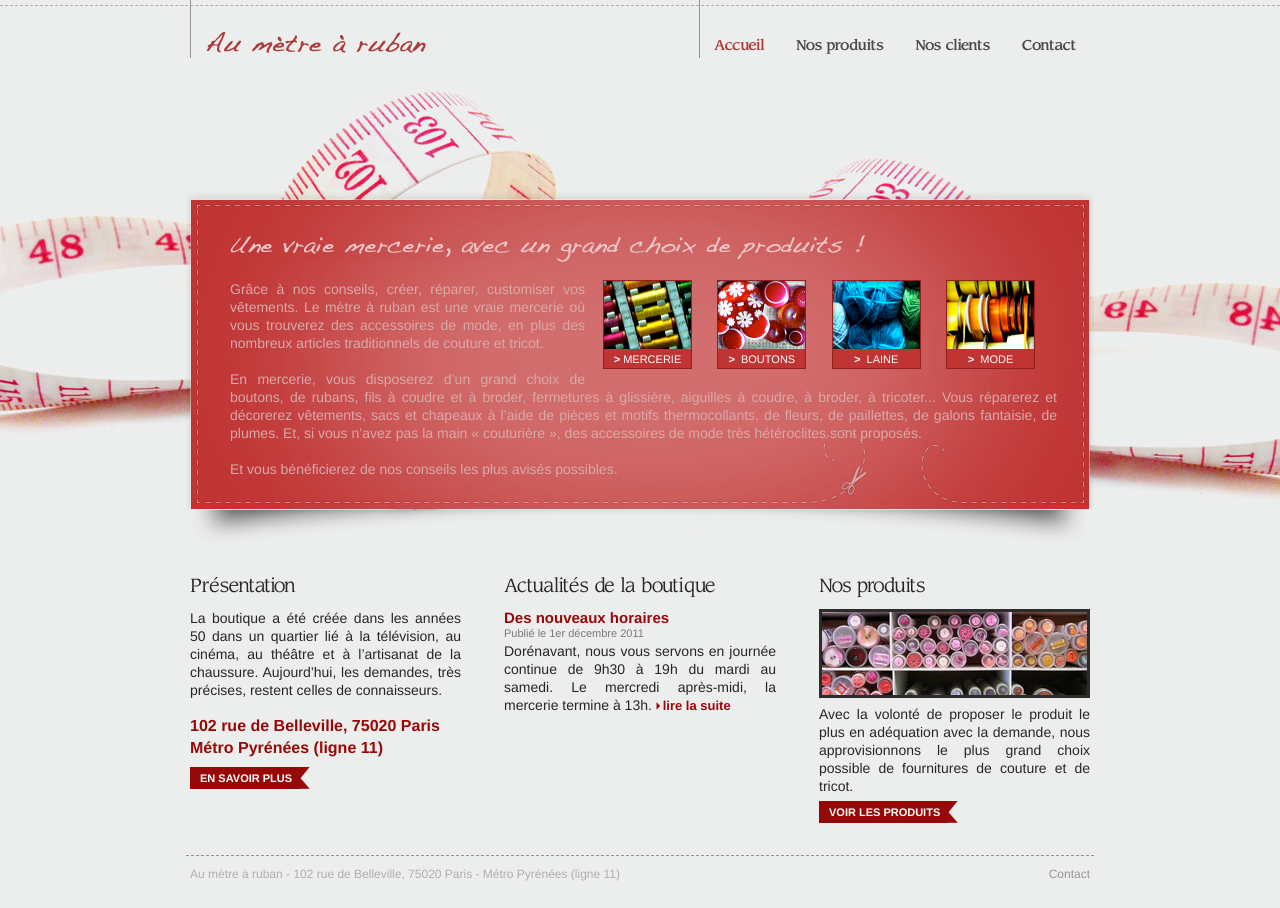
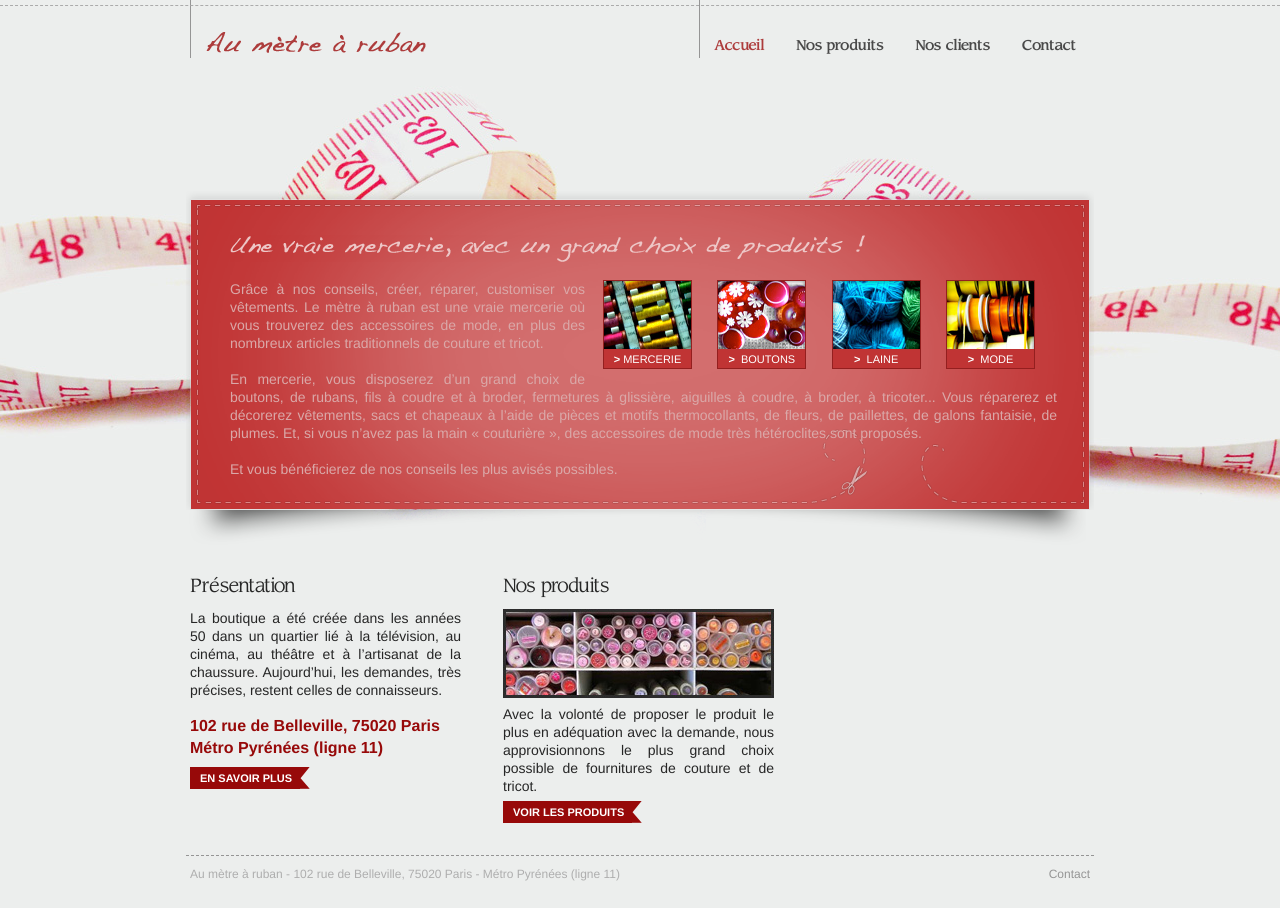
Before and after one commit to wincelau/aumetrearuban, a plain HTML site: page index.html in a window 1280 px wide. Drawn offline with Linux system fonts and the light colour scheme.

Commit message:
Désactivation du bloc actualités

```diff
--- a/index.html
+++ b/index.html
@@ -102,7 +102,7 @@
                         <p class="infos">102 rue de Belleville, 75020 <strong>Paris</strong><br />Métro Pyrénées (ligne 11)</p>
                         <a class="button" href="contact.html">En savoir plus</a>
                     </div>
-                    <div class="bloc blog" id="bloc_center">
+                    <!--<div class="bloc blog" id="bloc_center">
                         <h3>Actualités de la boutique</h3>
                         <h4><a href="contact.html">Des nouveaux horaires</a></h4>
                         <p class="date">Publié le 1er décembre 2011</p>
@@ -110,7 +110,7 @@
                             Dorénavant, nous vous servons en journée continue de 9h30 à 19h du mardi au samedi. Le mercredi après-midi, la mercerie termine à 13h.
                             <a class="lire" href="contact.html">lire la suite</a>
                         </p>
-                    </div>
+                    </div>-->
                     <div class="bloc" id="bloc_right">
                         <h3>Nos produits</h3>
                         <img src="images/temp/bloc-nos-produits.jpg" alt="Nos produits" width="271" height="89" />
```
